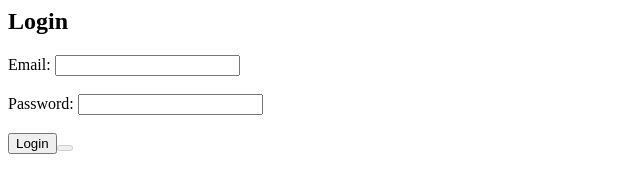
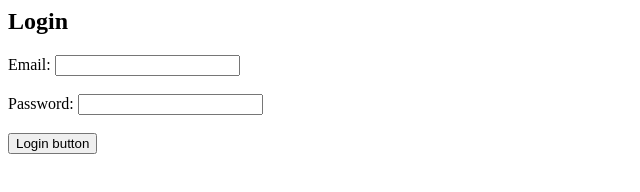
Before and after one commit to HishamChamkani/MERNStart-DigiSkills, a plain HTML site: page login.html in a window 1280 px wide. Shown: the full height of the page, 0-640 px from the left. Drawn offline with Linux system fonts and the light colour scheme.

Commit message:
correct the button text

```diff
--- a/login.html
+++ b/login.html
@@ -11,7 +11,7 @@
         <label for="password">Password:</label>
         <input type="password" id="password" name="password" required>
         <br><br>
-        <button type="submit">Login <button disabled="disabled"></button></button>
+        <button type="submit">Login button</button>
     </form>
 </body>
 </html>
```
